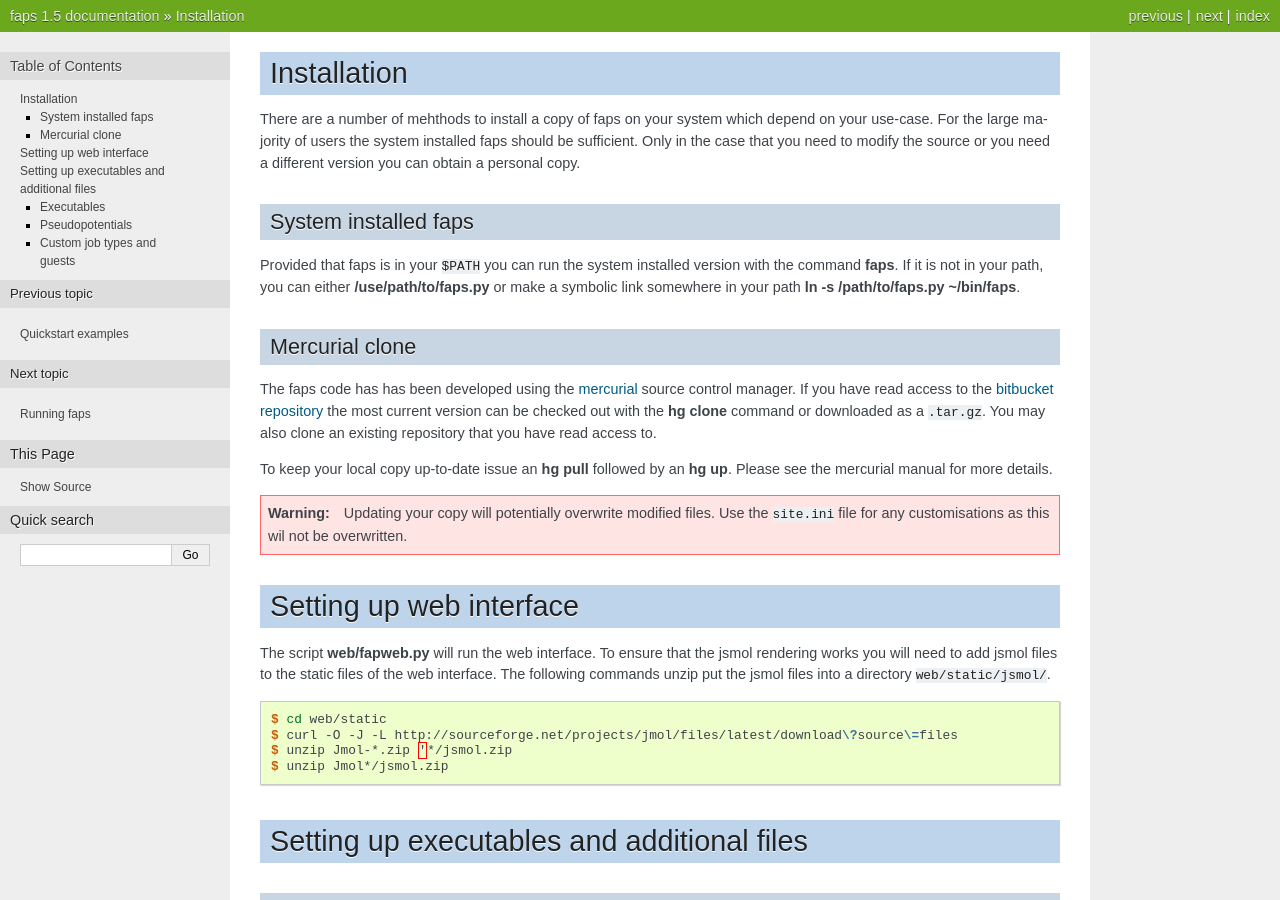
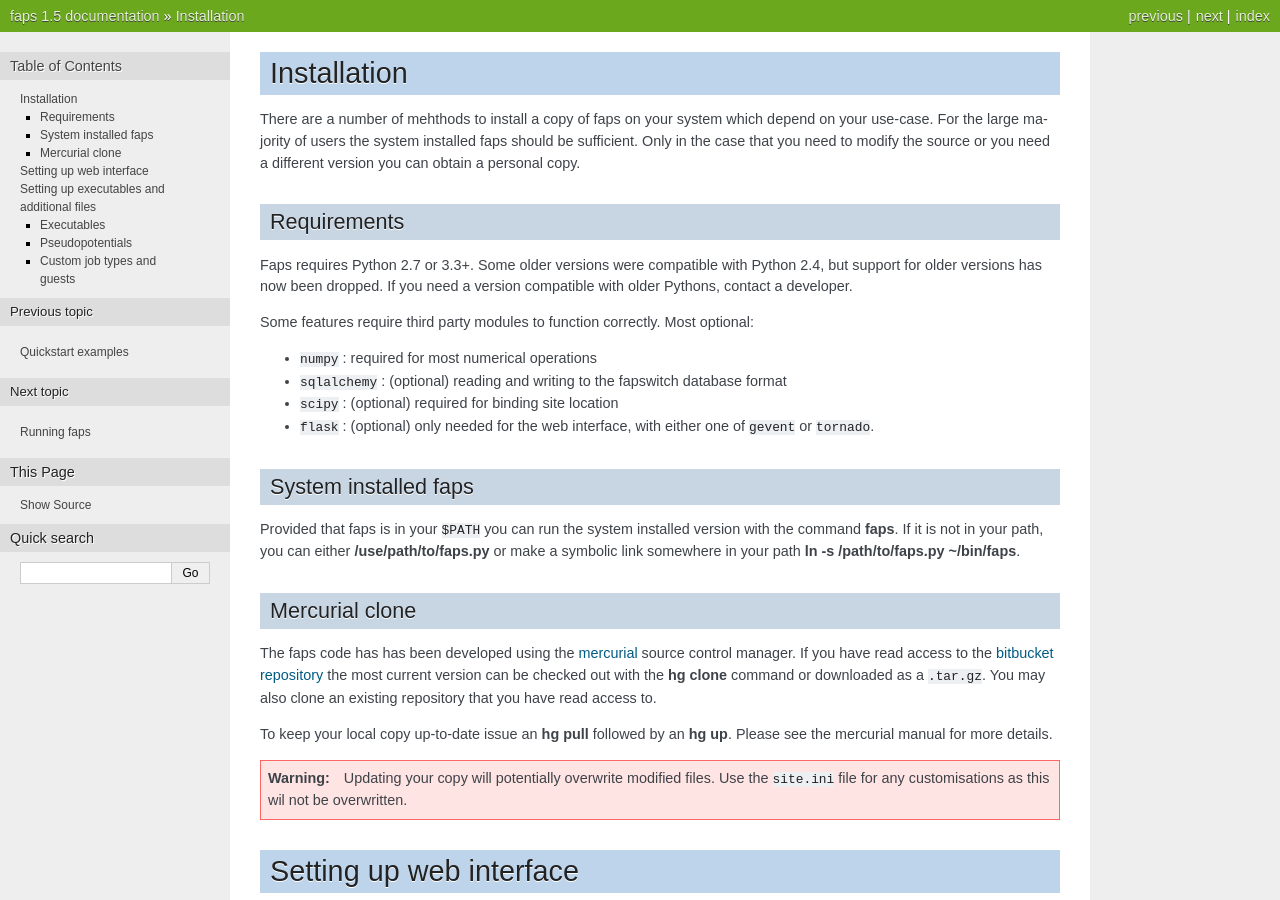
Before and after one commit to tdaff/automation, a Sphinx documentation site: the page built from docs/installation.rst, in a window 1280 px wide and 900 px high. Built offline with Sphinx 7.4.7, drawn with Linux system fonts in a browser that asks for light colours; formulas are drawn with MathJax 3.

```diff
--- a/docs/installation.rst
+++ b/docs/installation.rst
@@ -8,6 +8,25 @@ There are a number of mehthods to install a copy of faps on your system
 which depend on your use-case. For the large majority of users the system
 installed faps should be sufficient. Only in the case that you need to modify
 the source or you need a different version you can obtain a personal copy.
+
+------------
+Requirements
+------------
+
+Faps requires Python 2.7 or 3.3+. Some older versions were compatible
+with Python 2.4, but support for older versions has now been dropped.
+If you need a version compatible with older Pythons, contact a developer.
+
+Some features require third party modules to function correctly. Most
+optional:
+
+- ``numpy`` : required for most numerical operations
+- ``sqlalchemy`` : (optional) reading and writing to the fapswitch database
+  format
+- ``scipy`` : (optional) required for binding site location
+- ``flask`` : (optional) only needed for the web interface, with either one
+  of ``gevent`` or ``tornado``.
+
 
 ---------------------
 System installed faps
```
Also changed, not shown: README.rst (+14 -13 lines), docs/README.md (+6 -4 lines).
